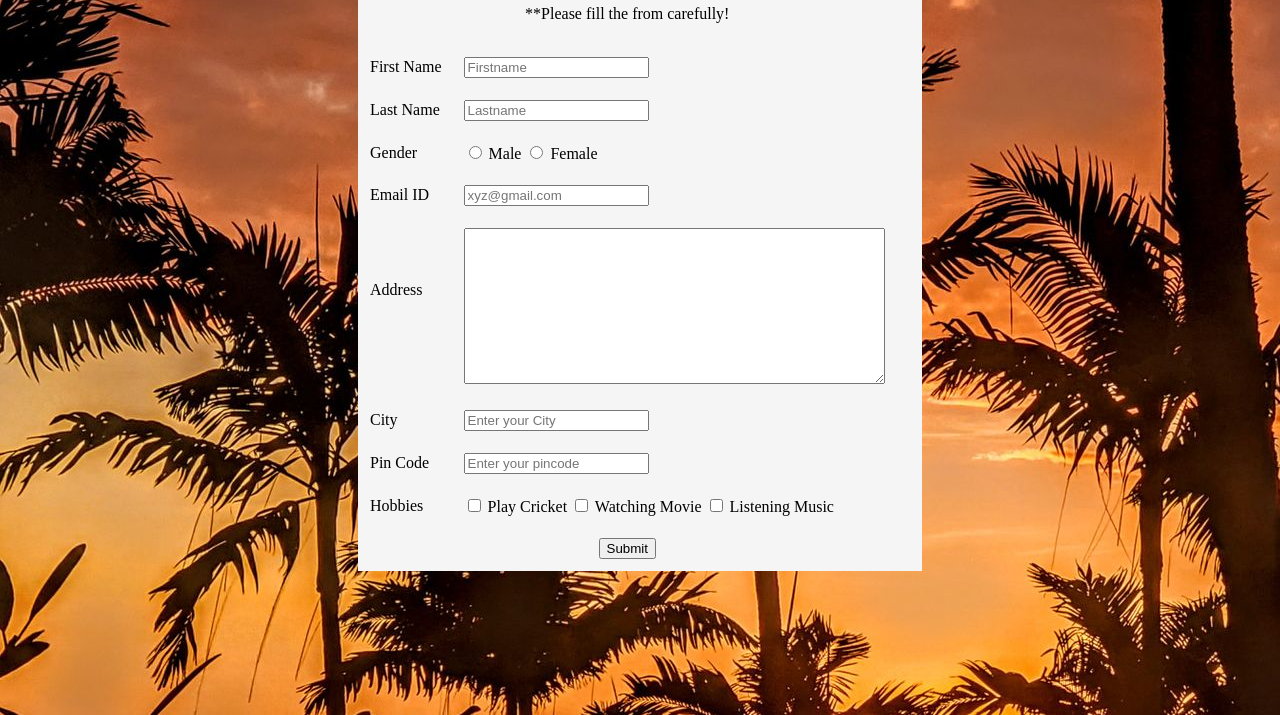
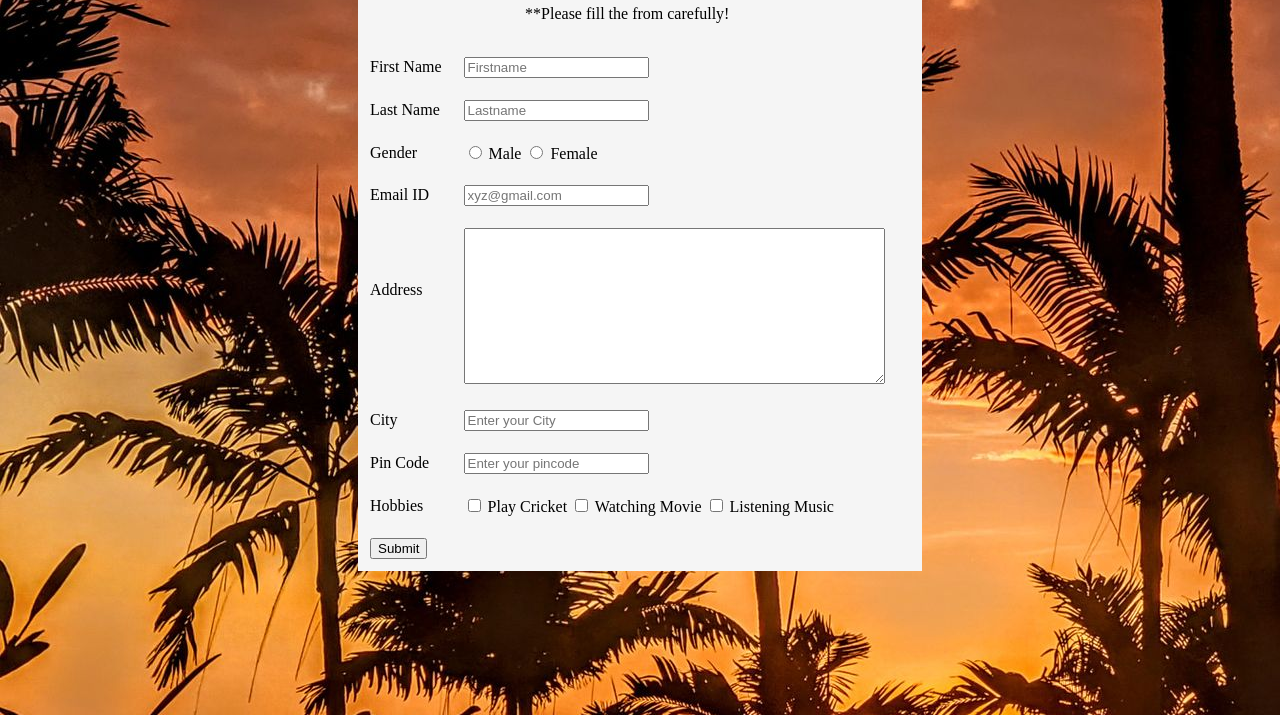
Before and after one commit to ArunkumarD-tringapps/Arun, a plain HTML site: page Task-3/form.html in a window 1280 px wide. Shown: the part 85-800 px from the top of the page. Drawn offline with Linux system fonts and the light colour scheme.

Commit message:
Update form.html

```diff
--- a/Task-3/form.html
+++ b/Task-3/form.html
@@ -58,7 +58,7 @@
         </td>
     </tr>
     <tr>
-        <td colspan="2" align="center">
+        <td colspan="2">
         <input type="submit" value="Submit">
         </td>
     </tr>
```
